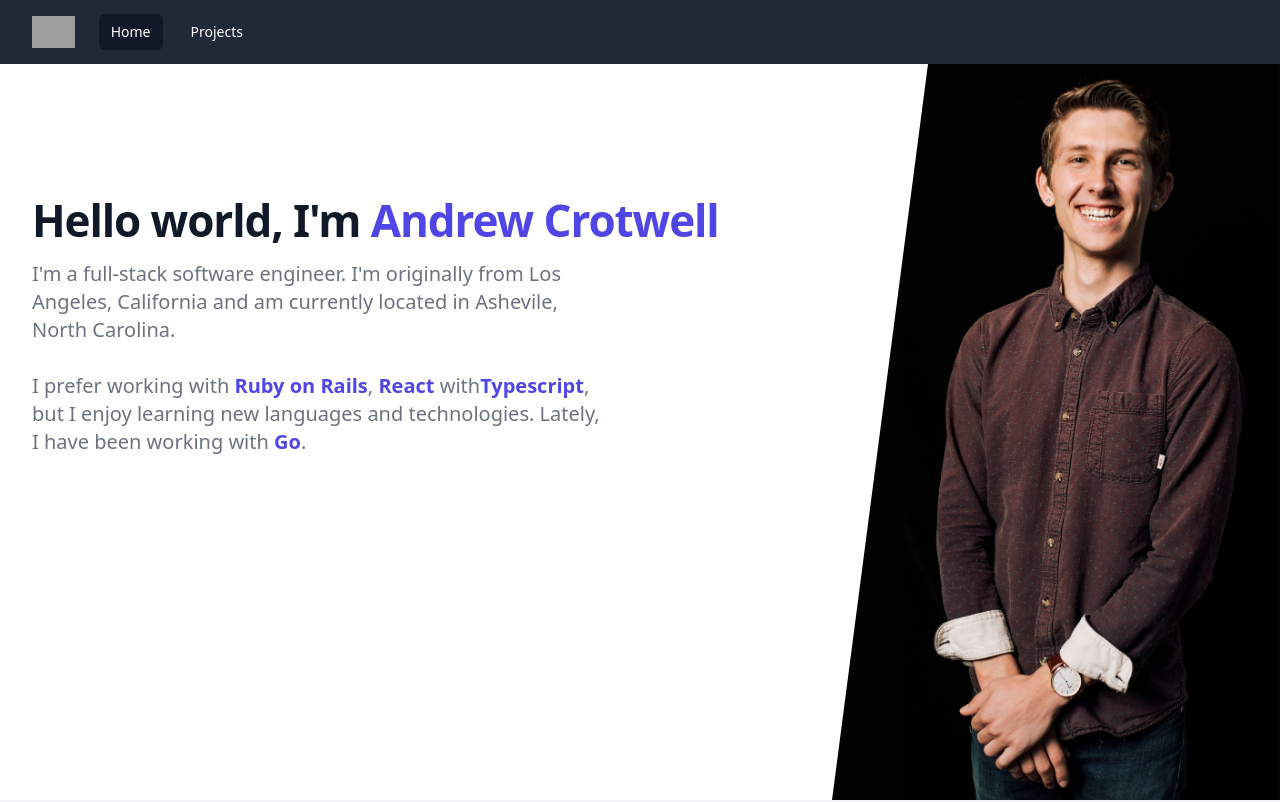
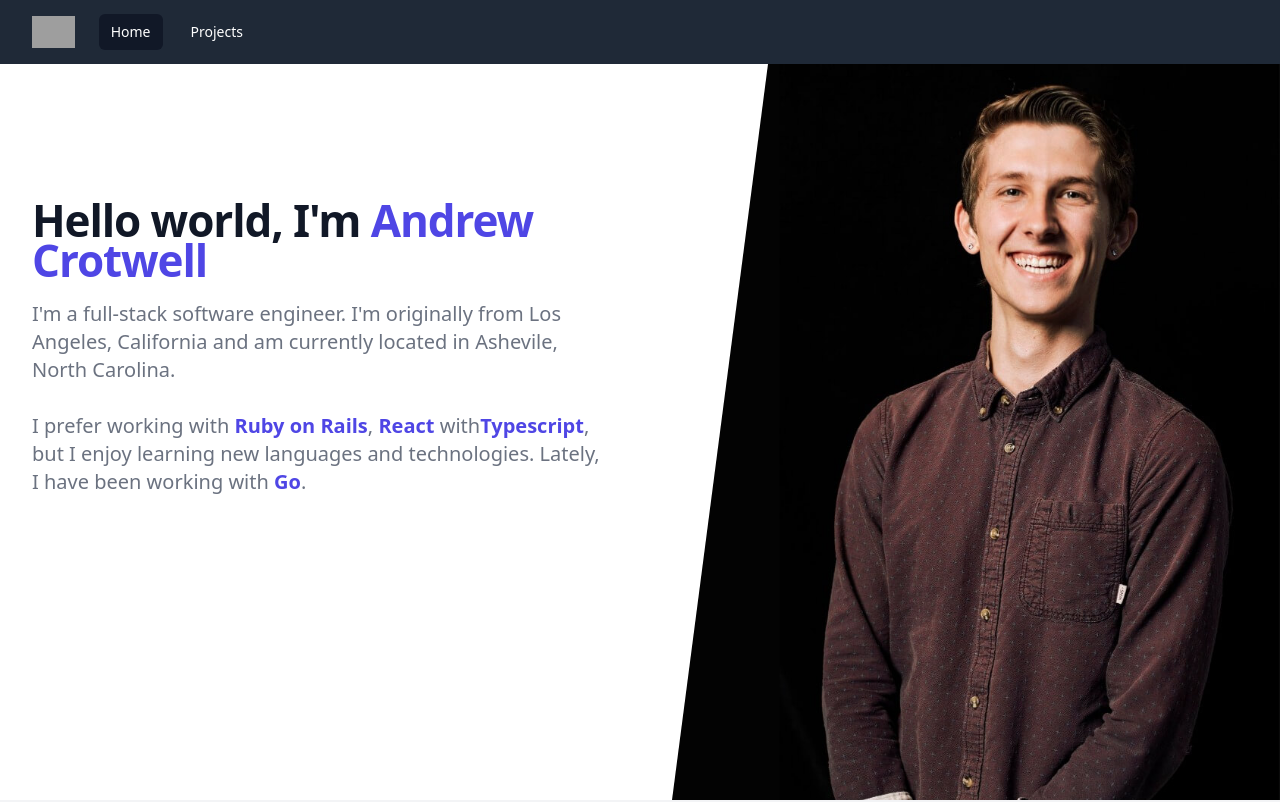
Before and after one commit to andrewc910/awcrotwell.com, a Next.js app: page / in a window 1280 px wide. Shown: the top 802 px of the page. Built offline with nearby package versions, Linux system fonts and the light colour scheme; grey boxes are pictures that could not be loaded.

Commit message:
Working on hero cover

```diff
--- a/components/home/hero.js
+++ b/components/home/hero.js
@@ -4,7 +4,7 @@ export default function Hero() {
 
       <div className="max-w-7xl mx-auto">
         <div
-          className="relative z-10 pb-8 bg-white sm:pb-16 md:pb-20 lg-max-w-52 lg:w-full lg:pb-28 xl:pb-32 desktop-min-h-100"
+          className="relative z-10 pb-8 bg-white sm:pb-16 md:pb-20 lg:max-w-2xl lg:w-full lg:pb-28 xl:pb-32 desktop-min-h-100"
         >
           {/* Makes cut through main photo */}
           <svg
@@ -61,10 +61,10 @@ export default function Hero() {
           </main>
         </div>
       </div>
-      <div className="hidden lg:block lg:absolute lg:inset-y-0 lg:right-0 lg:w-1/2">
+      <div className="hidden lg:block lg:absolute lg:inset-y-0 lg:right-0 lg:w-1/2 bg-black">
         <img
-          className="hidden lg:block object-cover ml-auto h-full"
-          src="/assets/images/andrew5.jpg"
+          className="hidden lg:block object-cover object-top h-full w-full"
+          src="/assets/images/andrew7.jpg"
           alt=""
         />
       </div>
```
Also changed, not shown: public/assets/images/andrew6.jpg (added), public/assets/images/andrew7.jpg (added).
